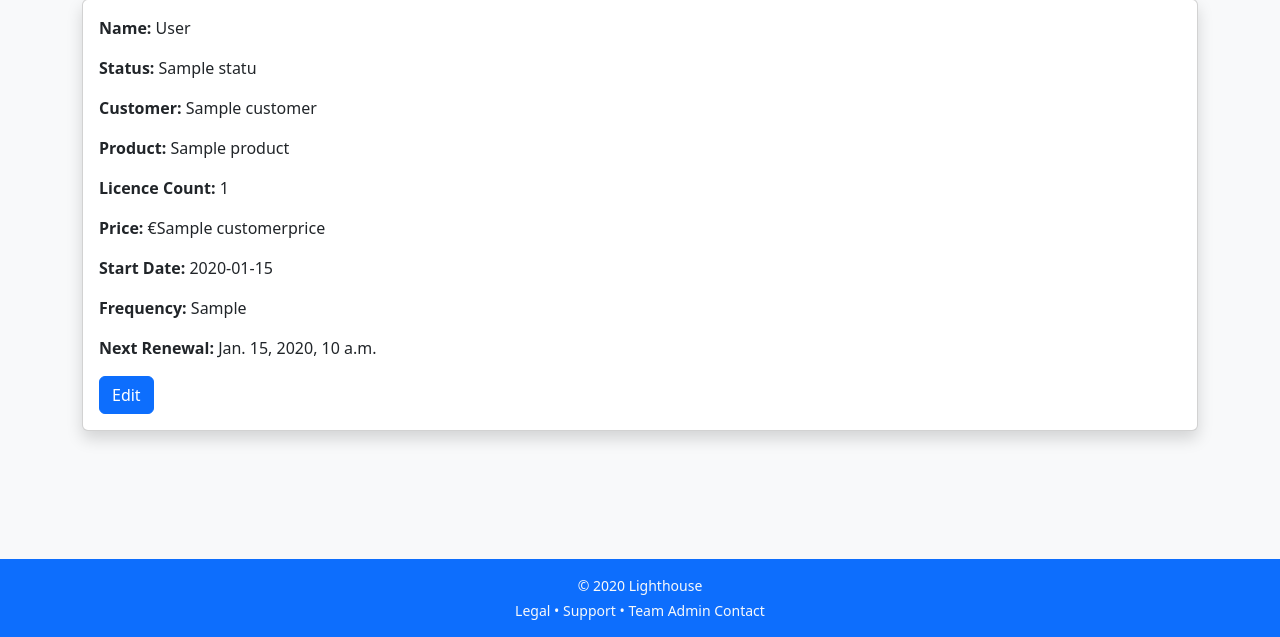
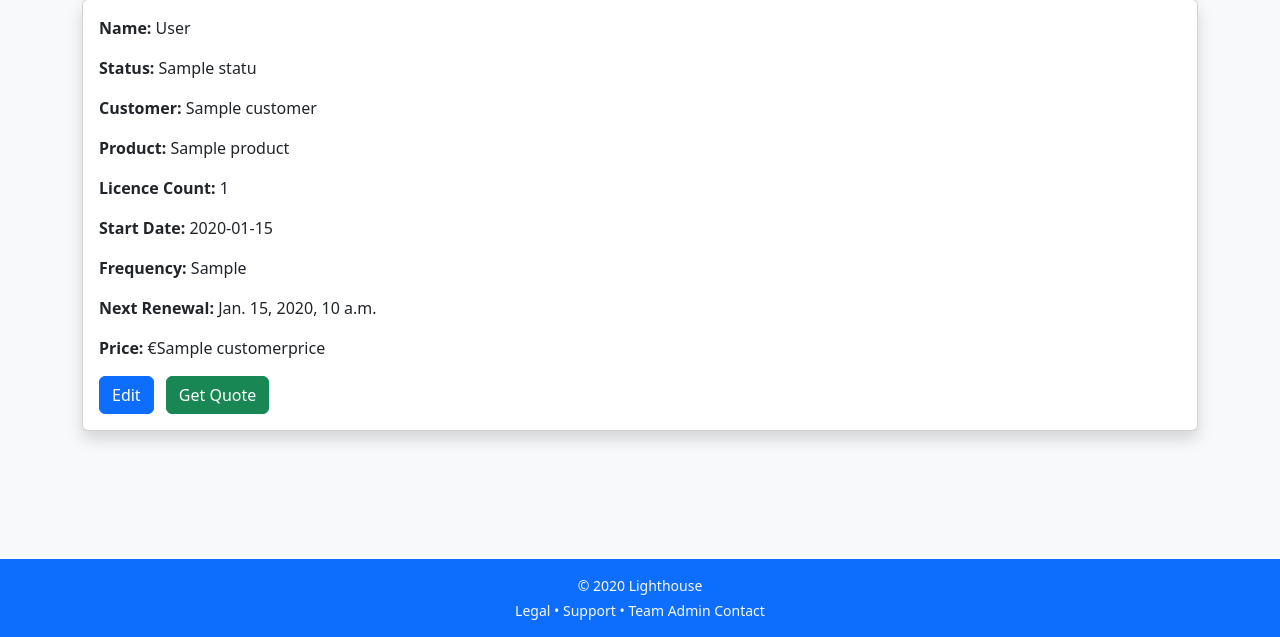
Before and after one commit to markcapelle/Lighthouse, a Django app: template templates/renewal-view.html in a window 1280 px wide. Shown: the part 163-800 px from the top of the page. Run offline with Django 5.2, Linux system fonts and the light colour scheme; the template is opened without the code that fills it: most values are stand-ins (such as "Sample title", 1, 10 or a date in 2020).

Commit message:
FEAT: generate quote from renewal to clipboard

```diff
--- /dev/null
+++ b/static/js/generate-quote.js
@@ -0,0 +1,24 @@
+document.addEventListener("DOMContentLoaded", function () {
+    const btn = document.getElementById("copy-quote");
+    if (!btn) return;
+
+    const dataEl = document.getElementById("quote-data");
+    if (!dataEl) return;
+
+    const renewal = JSON.parse(dataEl.textContent);
+
+    btn.addEventListener("click", function () {
+
+        const quote = `
+${renewal.product} = €${renewal.price} ex VAT
+Count: ${renewal.count}
+
+Description:
+${renewal.description}
+        `.trim();
+
+        navigator.clipboard.writeText(quote).then(() => {
+            alert("Copied quote to clipboard");
+        });
+    });
+});
--- a/templates/renewal-view.html
+++ b/templates/renewal-view.html
@@ -1,4 +1,5 @@
 {% extends 'base.html' %}
+{% load static %}
 
 {% block content %}
 
@@ -15,7 +16,6 @@
         <p><strong>Product:</strong> {{ renewal.product.productname }}</p>
 
         <p><strong>Licence Count:</strong> {{ renewal.count }}</p>
-        <p><strong>Price:</strong> €{{ renewal.customerprice }}</p>
 
         <p><strong>Start Date:</strong> {{ renewal.startdate }}</p>
         <p><strong>Frequency:</strong> {{ renewal.get_frequency_display }}</p>
@@ -26,12 +26,29 @@
             <p><strong>Next Renewal:</strong> {{ renewal.next_renewal_date }}</p>
         {% endif %}
 
+        <p><strong>Price:</strong> €{{ renewal.customerprice }}</p>
 
-        <a href="{% url 'renewal_edit' renewal.id %}" class="btn btn-primary">
+        <a href="{% url 'renewal_edit' renewal.id %}" class="btn btn-primary me-2">
             Edit
         </a>
+
+        <button id="copy-quote" class="btn btn-success">
+            Get Quote
+        </button>
 
     </div>
 </div>
 
+<!-- JSON Blob to pass django template data to the js file -->
+<script id="quote-data" type="application/json">
+{
+    "product": "{{ renewal.product.productname|escapejs }}",
+    "price": "{{ renewal.customerprice }}",
+    "count": "{{ renewal.count }}",
+    "description": "{{ renewal.product.productdescription|escapejs }}"
+}
+</script>
+
+<script src="{% static 'js/generate-quote.js' %}"></script>
+
 {% endblock %}
```
